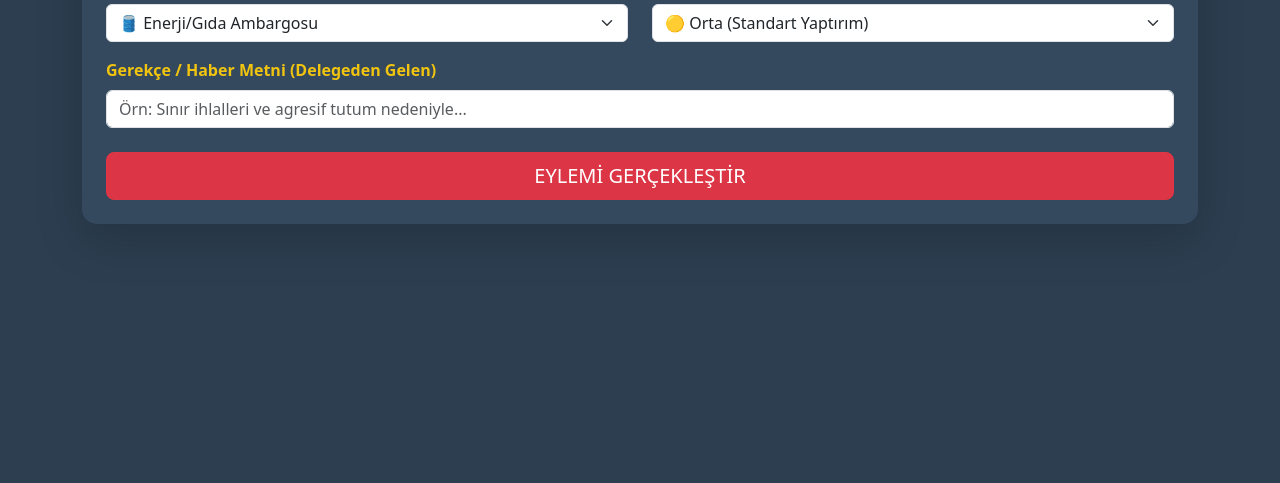
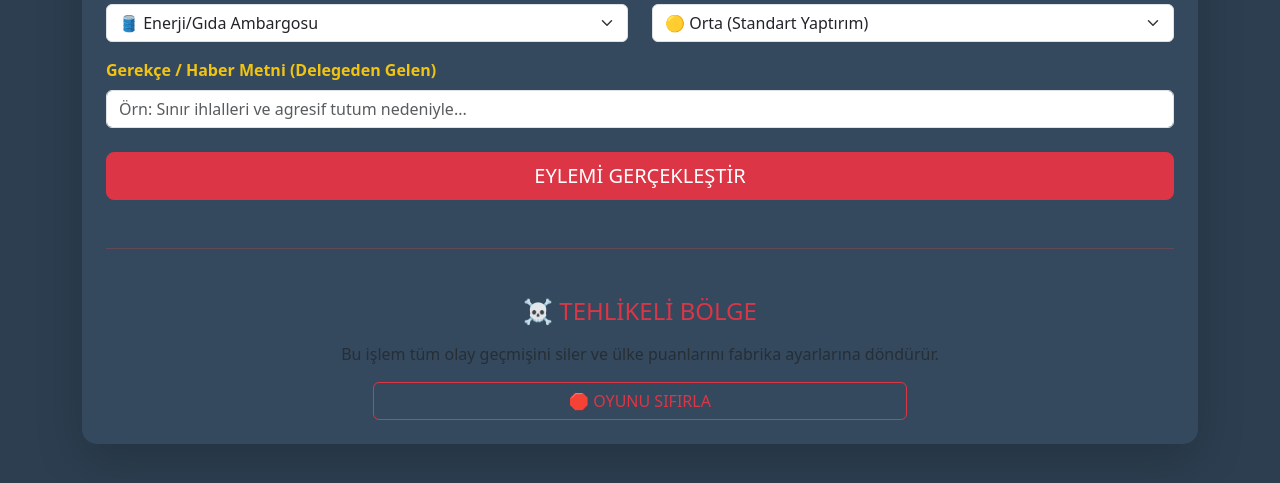
Before and after one commit to Semikgn/Online-MUN, a Flask app: page /admin in a window 1280 px wide. Shown: the part 230-713 px from the top of the page. Run offline with Flask 3, Linux system fonts and the light colour scheme; the visitor is signed in with stand-in values (Sample User, id 1); data that the repository does not hold is empty.

Commit message:
Game v1.0 Release

```diff
--- a/setup_db.py
+++ b/setup_db.py
@@ -32,7 +32,9 @@ def seed_data():
         Country(name="Portekiz", budget=280, military=30, oil=10, food=70, tech=60, happiness=72, inflation=8),
     ]
 
-    db.session.add_all(countries)
+    for country in countries:
+        db.session.add(country)
+
     db.session.commit()
     print("Veritabanı 15 ülke ile güncellendi.")
 
--- a/templates/admin.html
+++ b/templates/admin.html
@@ -72,6 +72,16 @@
                     EYLEMİ GERÇEKLEŞTİR
                 </button>
             </form>
+            <hr class="my-5" style="border-color: #e74c3c;">
+
+            <div class="text-center">
+                <h4 class="text-danger mb-3">☠️ TEHLİKELİ BÖLGE</h4>
+                <p class="text-muted">Bu işlem tüm olay geçmişini siler ve ülke puanlarını fabrika ayarlarına döndürür.</p>
+
+                <button type="button" class="btn btn-outline-danger w-50" data-bs-toggle="modal" data-bs-target="#resetModal">
+                    🛑 OYUNU SIFIRLA
+                </button>
+            </div>
 
             {% with messages = get_flashed_messages(with_categories=true) %}
                 {% if messages %}
@@ -106,6 +116,27 @@
         </div>
     </div>
 
+    <div class="modal fade" id="resetModal" tabindex="-1" aria-hidden="true">
+        <div class="modal-dialog modal-dialog-centered">
+            <div class="modal-content border-danger">
+                <div class="modal-header bg-danger text-white">
+                    <h5 class="modal-title">🚨 DİKKAT: Oyun Sıfırlanacak!</h5>
+                    <button type="button" class="btn-close" data-bs-dismiss="modal" aria-label="Kapat"></button>
+                </div>
+                <div class="modal-body">
+                    <p>Tüm ilerleme, haberler ve ülke değişiklikleri <strong>KALICI OLARAK SİLİNECEK</strong>.</p>
+                    <p>Sistemi "Başlangıç Günü"ne döndürmek istediğinize emin misiniz?</p>
+                </div>
+                <div class="modal-footer">
+                    <button type="button" class="btn btn-secondary" data-bs-dismiss="modal">İptal</button>
+                    <form action="/api/reset_game" method="POST" style="display:inline;">
+                        <button type="submit" class="btn btn-danger fw-bold">Evet, Her Şeyi Sil</button>
+                    </form>
+                </div>
+            </div>
+        </div>
+    </div>
+
     <script src="https://cdn.jsdelivr.net/npm/bootstrap@5.3.0/dist/js/bootstrap.bundle.min.js"></script>
 
     <script>
```
